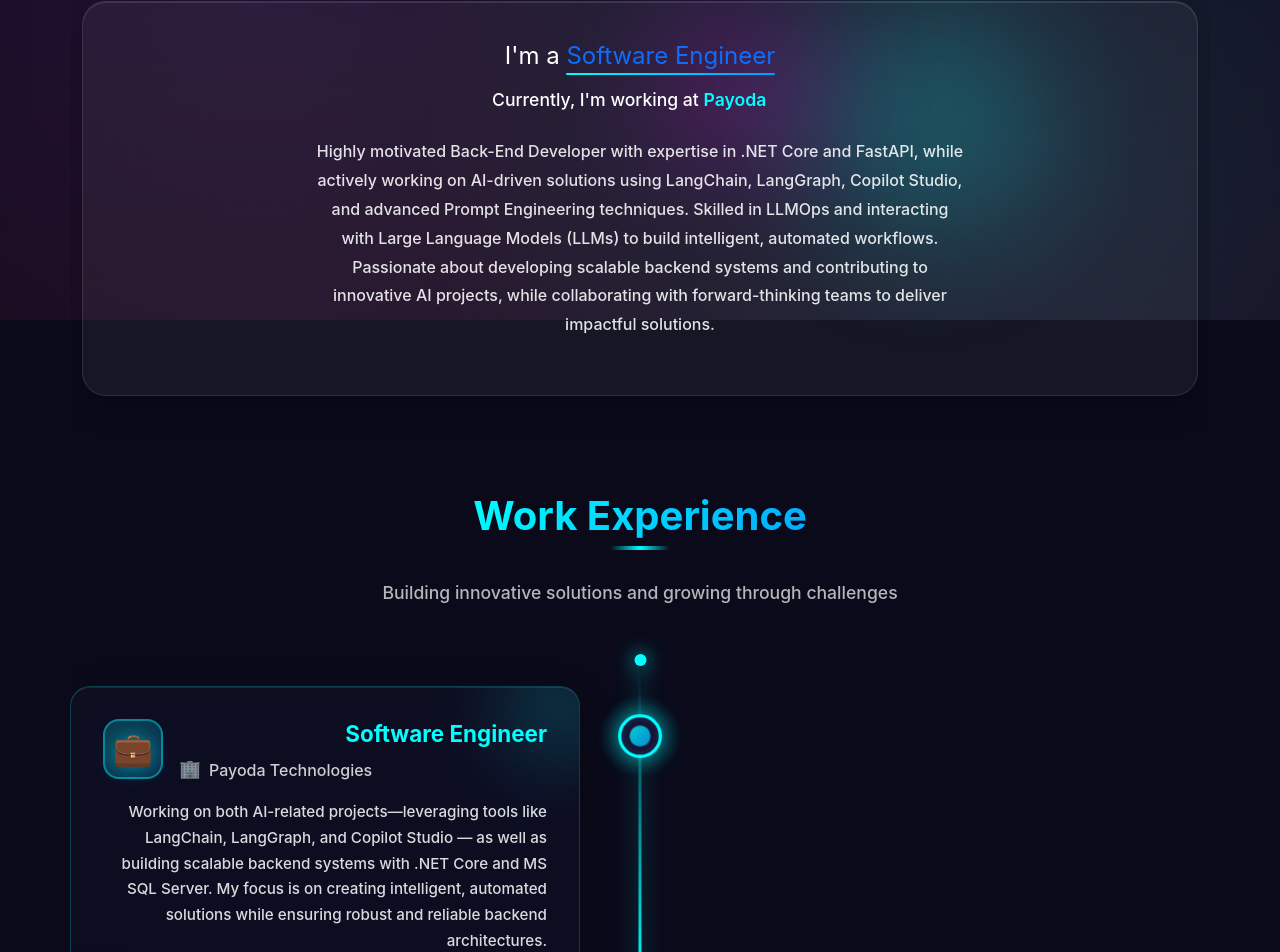
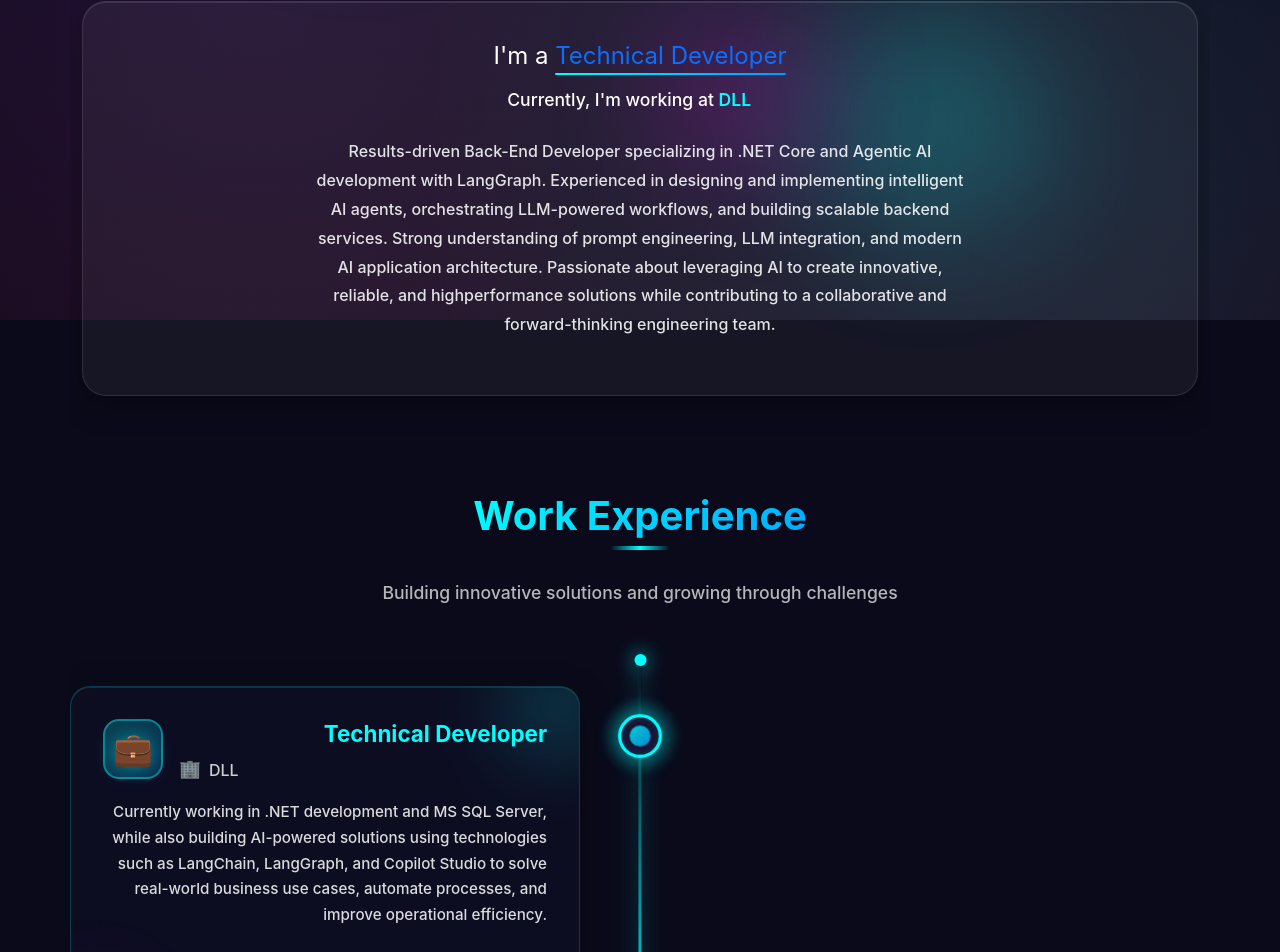
Before and after one commit to SURYA1804/my-portfolio, an Angular app: page / in a window 1280 px wide. Shown: the part 480-1432 px from the top of the page. Built offline with nearby package versions, Linux system fonts and the light colour scheme.

Commit message:
FEAT : New Company

```diff
--- a/src/app/sections/home/home.component.html
+++ b/src/app/sections/home/home.component.html
@@ -24,7 +24,7 @@
           Because beauty lives in both design and syntax
         </p>
         <div class="d-flex justify-content-center justify-content-md-start flex-wrap gap-3">
-          <a href="assets/NewResume.pdf" class="custom-btn-outline" target="_blank">
+          <a href="assets/Surya_Prakash_Resume.pdf" class="custom-btn-outline" target="_blank">
             <span class="btn-icon">📄</span>
             <span class="btn-text">Download Resume</span>
           </a>
@@ -37,19 +37,19 @@
   <div class="mt-5 role-description">
     <div class="glass-card">
       <h4 class="fw-normal">
-        I'm a <span class="text-primary role-highlight">Software Engineer</span>
+        I'm a <span class="text-primary role-highlight">Technical Developer</span>
       </h4>
       <p class="company-info">
         Currently, I'm working at
-        <a href="https://www.payoda.com/" target="_blank" class="company-link">Payoda</a>
+        <a href="https://www.dllgroup.com/en" target="_blank" class="company-link">DLL</a>
       </p>
       <p class="bio-text text-light mx-auto">
-      Highly motivated Back-End Developer with expertise in .NET Core and FastAPI,
-      while actively working on AI-driven solutions using LangChain, LangGraph, Copilot Studio, and
-      advanced Prompt Engineering techniques. Skilled in LLMOps and interacting with Large Language Models (LLMs) to
-      build intelligent, automated workflows. Passionate about developing scalable backend systems and contributing to
-      innovative AI projects, while collaborating with forward-thinking teams to deliver impactful solutions.
-
+      Results-driven Back-End Developer specializing in .NET Core and Agentic AI development
+      with LangGraph. Experienced in designing and implementing intelligent AI agents,
+      orchestrating LLM-powered workflows, and building scalable backend services. Strong
+      understanding of prompt engineering, LLM integration, and modern AI application
+      architecture. Passionate about leveraging AI to create innovative, reliable, and highperformance solutions while contributing to a collaborative and forward-thinking engineering
+      team.
       </p>
     </div>
   </div>
--- a/src/app/sections/work/work.component.ts
+++ b/src/app/sections/work/work.component.ts
@@ -8,12 +8,17 @@ import { CommonModule } from '@angular/common';
 })
 export class WorkComponent {
   workItems = [
-
+          {
+            title: 'Technical Developer',
+            company: 'DLL',
+            description: 'Currently working in .NET development and MS SQL Server, while also building AI-powered solutions using technologies such as LangChain, LangGraph, and Copilot Studio to solve real-world business use cases, automate processes, and improve operational efficiency.'    ,
+            duration: 'Aug 2026 – Present'
+          },
           {
             title: 'Software Engineer',
             company: 'Payoda Technologies',
-            description: 'Working on both AI-related projects—leveraging tools like LangChain, LangGraph, and Copilot Studio — as well as building scalable backend systems with .NET Core and MS SQL Server. My focus is on creating intelligent, automated solutions while ensuring robust and reliable backend architectures.',
-            duration: 'Oct 2025 – Present'
+            description: 'Worked on both AI-related projects—leveraging tools like LangChain, LangGraph, and Copilot Studio — as well as building scalable backend systems with .NET Core and MS SQL Server. My focus is on creating intelligent, automated solutions while ensuring robust and reliable backend architectures.',
+            duration: 'Oct 2025 – July 2026 (10 Months)'
           },
           {
             title: 'Software Engineer Trainee',
```
Also changed, not shown: 2 other files (tests, documents, lock files or other folders).
